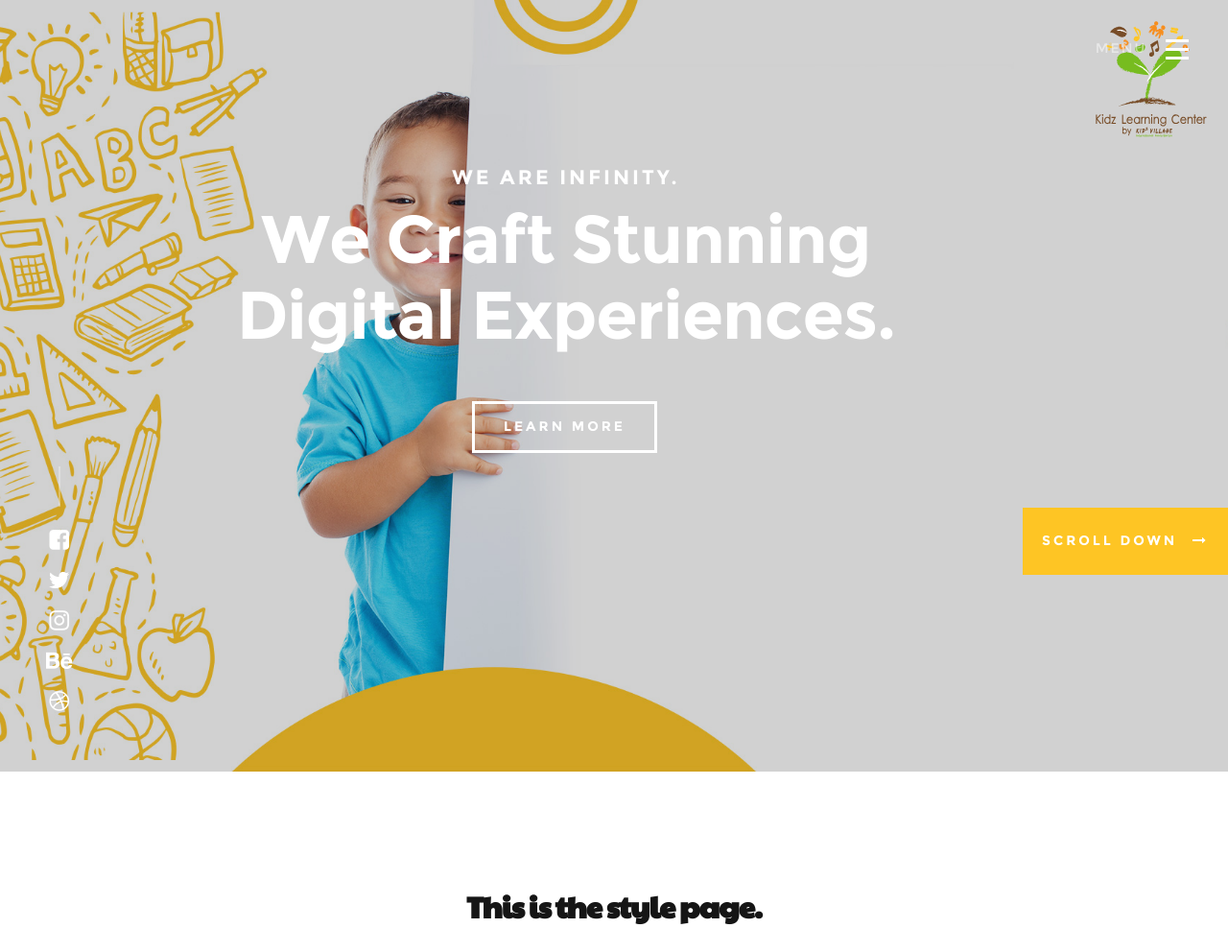
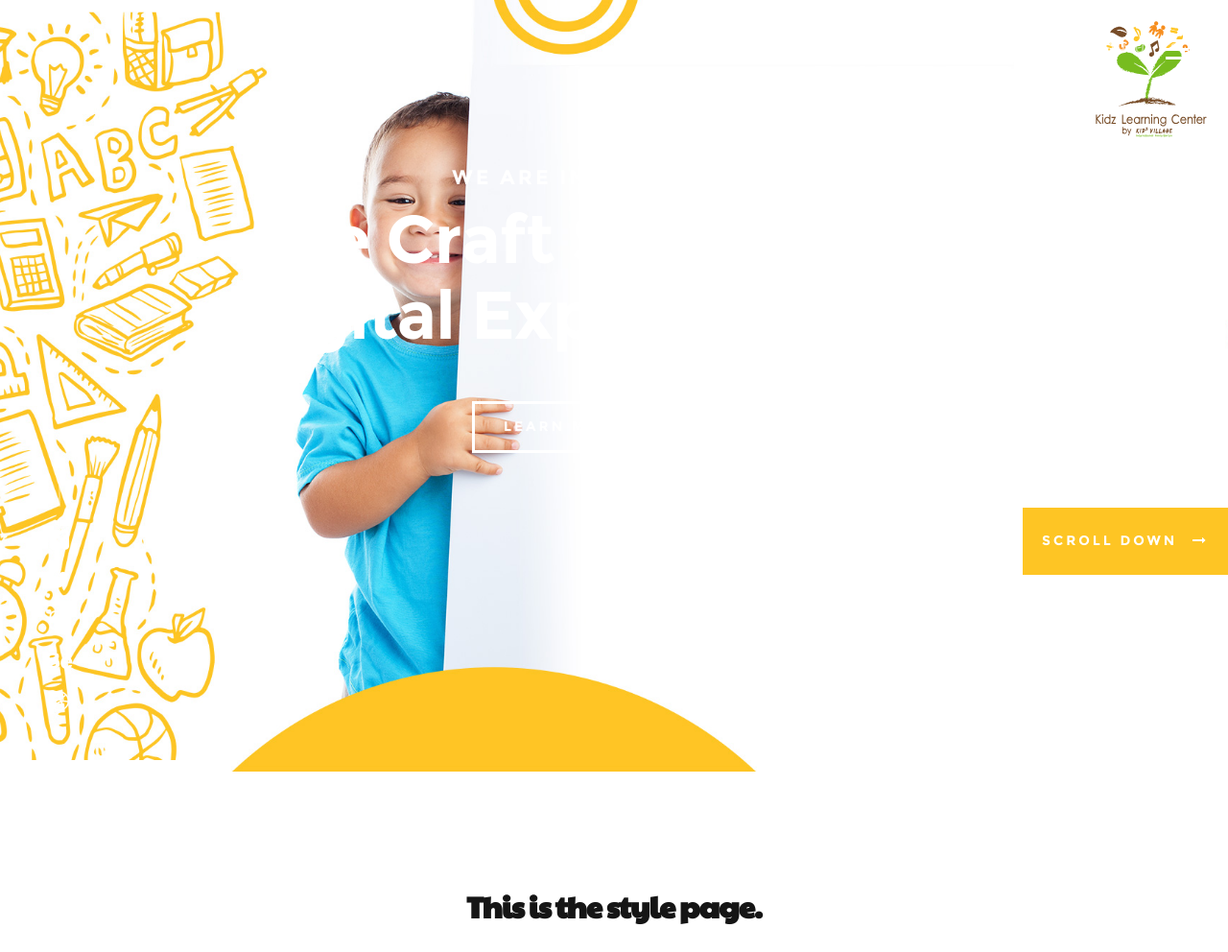
Before and after one commit to bleclub/kidz-village-campaign2, a PHP site: page /styles.html in a window 1280 px wide. Shown: the top 992 px of the page at 96% size. Run offline with PHP 8.4, Linux system fonts and the light colour scheme; some web fonts are replaced.

Commit message:
Update home page for ipad pro and any ipad size

```diff
--- a/css/main.css
+++ b/css/main.css
@@ -1534,10 +1534,11 @@
   -webkit-background-size: cover;
   -moz-background-size: cover;
   background-size: cover;
-  background-attachment: fixed;
+  background-attachment: unset;
   min-height: 804px;
   position: relative;
 }
+
 #home .overlay {
   position: absolute;
   top: 0;
@@ -1545,7 +1546,7 @@
   width: 100%;
   height: 100%;
   opacity: .2;
-  background-color: #19191b;
+  background-color: transparent;
 }
 
 .home-content-table {
@@ -1692,6 +1693,8 @@
  * responsive:
  * home section
  * ------------------------------------------------------------------- */
+
+
 @media only screen and (min-width: 1200px) and (max-width: 1300px) {
   .home-content-tablecell h3 {
     font-size: 2.1rem;
--- a/index.html
+++ b/index.html
@@ -113,7 +113,7 @@
    ================================================== -->
    <section id="home">
 
-   	<!-- <div class="overlay"></div> -->
+   	<div class="overlay"></div>
 
    	<div class="home-content-table">
 		   <div class="home-content-tablecell">
```
